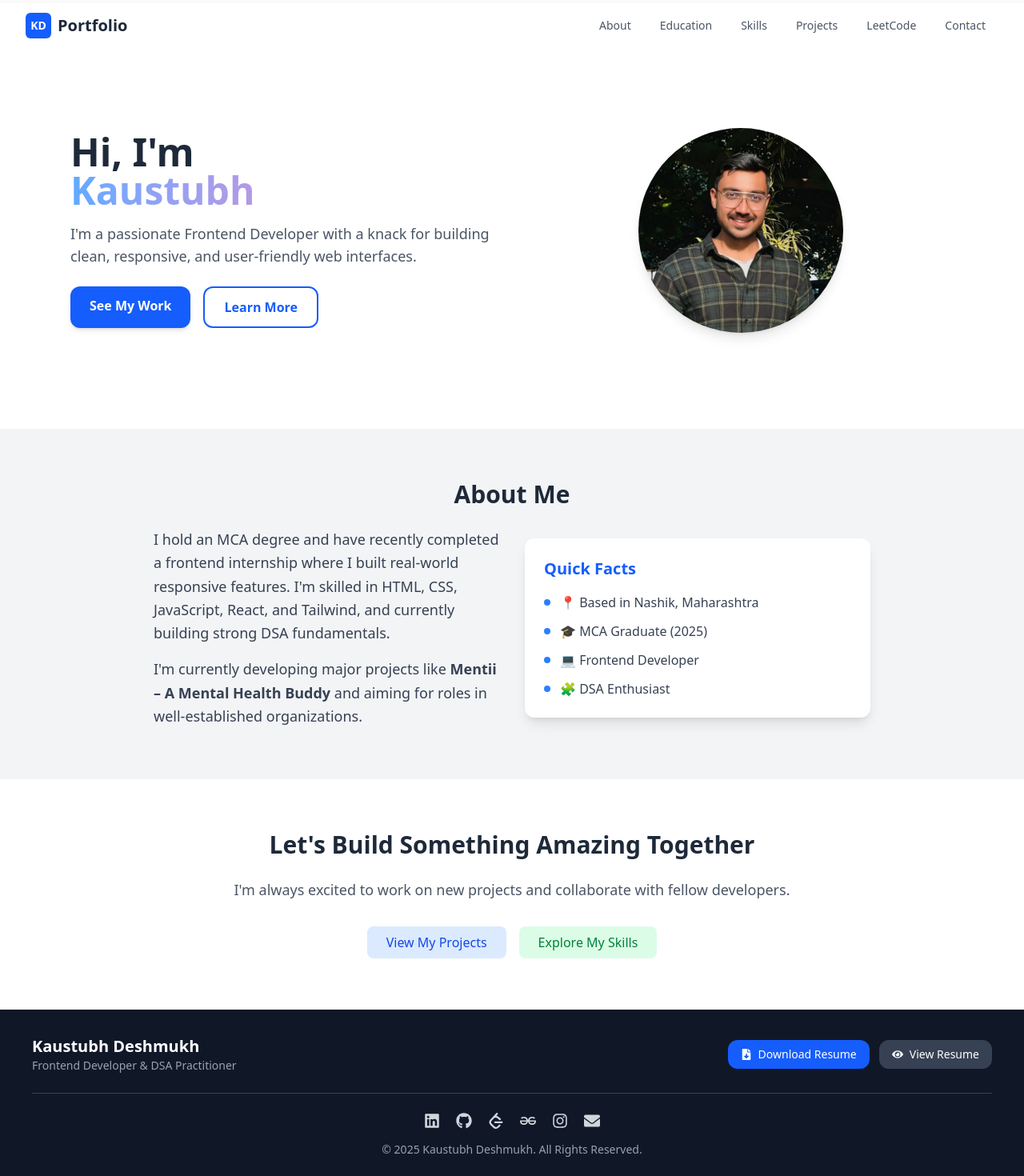
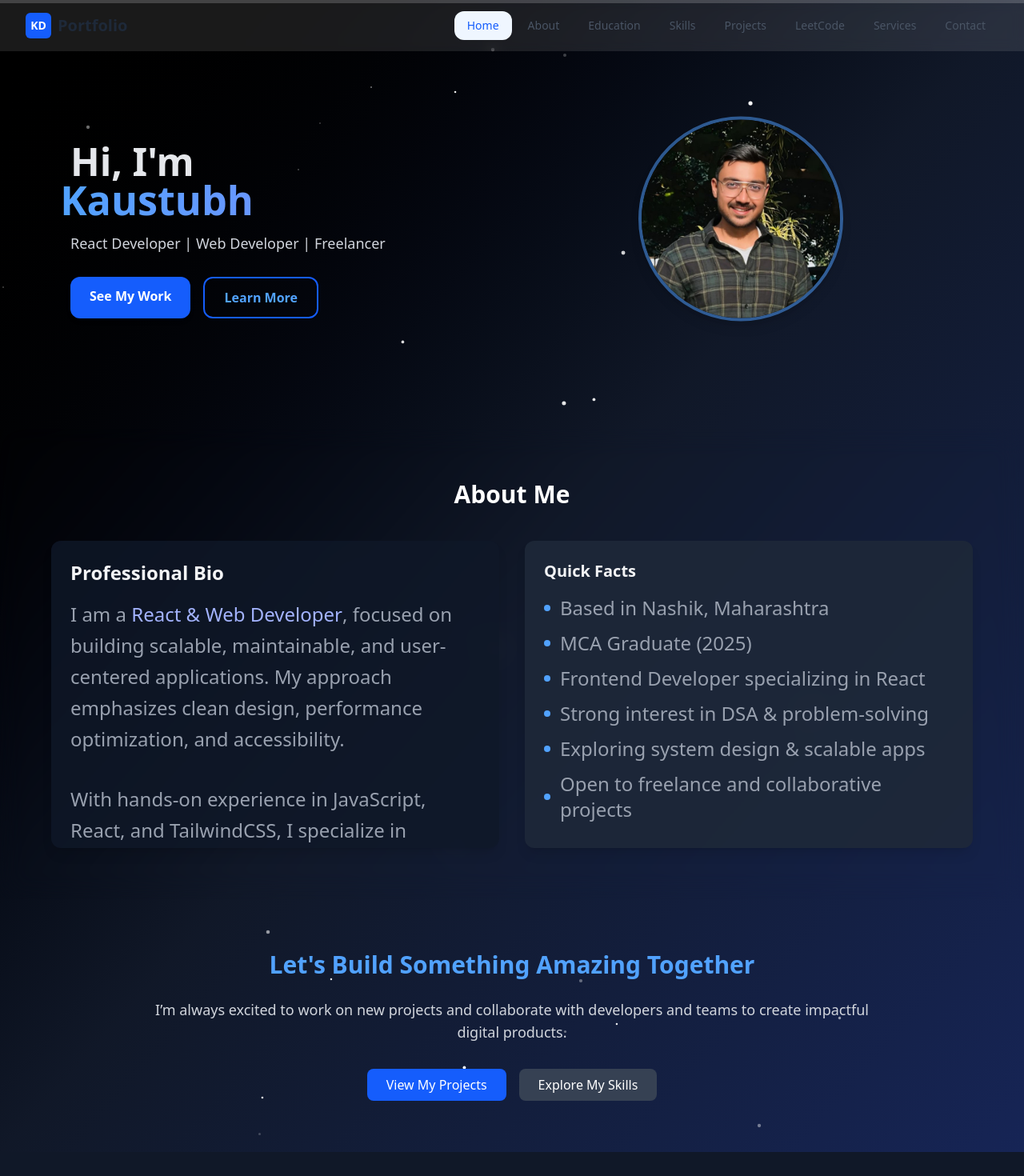
Before and after one commit to nameiskaustubh/Portfolio, a React (Vite) app: page / in a window 1280 px wide. Shown: the top 1470 px of the page at 80% size. Built offline with nearby package versions, Linux system fonts and the light colour scheme.

Commit message:
Updated Navbar with smooth underline animation

```diff
--- a/package.json
+++ b/package.json
@@ -17,7 +17,8 @@
     "react": "^19.1.0",
     "react-dom": "^19.1.0",
     "react-icons": "^5.5.0",
-    "react-router-dom": "^7.8.0"
+    "react-router-dom": "^7.8.0",
+    "react-typed": "^2.0.12"
   },
   "devDependencies": {
     "@eslint/js": "^9.30.1",
--- a/src/App.css
+++ b/src/App.css
@@ -3,3 +3,26 @@
 html {
     scroll-behavior: smooth;
   }
+  /* Custom Scrollbar */
+.custom-scrollbar::-webkit-scrollbar {
+  width: 8px; /* scrollbar thickness */
+}
+
+.custom-scrollbar::-webkit-scrollbar-track {
+  background: transparent; /* behind scrollbar */
+}
+
+.custom-scrollbar::-webkit-scrollbar-thumb {
+  background: rgba(156, 163, 175, 0.5); /* gray-400 semi transparent */
+  border-radius: 4px;
+}
+
+.custom-scrollbar::-webkit-scrollbar-thumb:hover {
+  background: rgba(156, 163, 175, 0.8); /* darker on hover */
+}
+
+/* For Firefox */
+.custom-scrollbar {
+  scrollbar-width: thin;
+  scrollbar-color: rgba(156, 163, 175, 0.6) transparent;
+}
--- a/src/App.jsx
+++ b/src/App.jsx
@@ -1,36 +1,48 @@
 import React from 'react';
-import { BrowserRouter as Router, Routes, Route } from 'react-router-dom';
+import { BrowserRouter as Router, Routes, Route, useLocation } from 'react-router-dom';
+import { AnimatePresence } from 'framer-motion';
+
 import Navbar from './components/Navbar';
 import Footer from './components/Footer';
 import Home from './pages/Home';
 import About from './components/About';
-
 import Education from './pages/Education';
 import Skills from './pages/Skills';
 import Projects from './pages/ProjectsSection';
 import LeetCode from './pages/Leetcode';
-import Contact  from './pages/Contact';
+import Services from './pages/Services';
+import Contact from './pages/Contact';
+import PageWrapper from './components/PageWrapper';
 
 import './App.css';
+
+function AnimatedRoutes() {
+  const location = useLocation();
+
+  return (
+    <AnimatePresence mode="wait">
+      <Routes location={location} key={location.pathname}>
+        <Route path="/" element={<PageWrapper><Home /></PageWrapper>} />
+        <Route path="/about" element={<PageWrapper><About /></PageWrapper>} />
+        <Route path="/education" element={<PageWrapper><Education /></PageWrapper>} />
+        <Route path="/skills" element={<PageWrapper><Skills /></PageWrapper>} />
+        <Route path="/projects" element={<PageWrapper><Projects /></PageWrapper>} />
+        <Route path="/leetcode" element={<PageWrapper><LeetCode /></PageWrapper>} />
+        <Route path="/Services" element={<PageWrapper><Services /></PageWrapper>} />
+        <Route path="/Contact" element={<PageWrapper><Contact /></PageWrapper>} />
+      </Routes>
+    </AnimatePresence>
+  );
+}
 
 function App() {
   return (
     <Router>
-      <div className="App min-h-screen flex flex-col">
+      <div className="App bg-gray-800 min-h-screen flex flex-col">
         <Navbar />
 
         <main className="flex-grow">
-          <Routes>
-            <Route path="/" element={<Home />} />
-            <Route path="/about" element={<About />} />
-            <Route path="/education" element={<Education />} />
-            <Route path="/skills" element={<Skills />} />
-            <Route path="/projects" element={<Projects />} />
-            <Route path="/leetcode" element={<LeetCode />} />
-            <Route path="/Contact" element={<Contact/>} />
-
-
-          </Routes>
+          <AnimatedRoutes />
         </main>
 
         <Footer />
--- a/src/components/Footer.jsx
+++ b/src/components/Footer.jsx
@@ -12,20 +12,21 @@ const Footer = () => {
         <div className="text-center md:text-left">
           <h2 className="text-xl font-bold text-white">Kaustubh Deshmukh</h2>
           <p className="text-sm text-gray-400">
-            Frontend Developer & DSA Practitioner
+            Web Developer | Freelancer | <br />
+            ReactJs | JavaScript | NodeJs
           </p>
         </div>
 
         <div className="flex gap-3">
           <a
-            href="/assets/Resume_Kaustubh_Deshmukh.pdf"
+            href="/assets/Kaustubh_Deshmukh_Resume1.pdf"
             download
             className="flex items-center gap-2 bg-blue-600 hover:bg-blue-500 text-white py-2 px-4 rounded-xl text-sm transition-all"
           >
             <FaFileDownload /> Download Resume
           </a>
           <a
-            href="/assets/Resume_Kaustubh_Deshmukh.pdf"
+            href="/assets/Kaustubh_Deshmukh_Resume1.pdf"
             target="_blank"
             rel="noopener noreferrer"
             className="flex items-center gap-2 bg-gray-700 hover:bg-gray-600 text-white py-2 px-4 rounded-xl text-sm transition-all"
--- a/src/components/Navbar.jsx
+++ b/src/components/Navbar.jsx
@@ -8,13 +8,18 @@ const Navbar = () => {
   const location = useLocation();
 
   const navItems = [
+    { path: '/', label: 'Home', id: 'Home' },
     { path: '/about', label: 'About', id: 'about' },
     { path: '/education', label: 'Education', id: 'education' },
     { path: '/skills', label: 'Skills', id: 'skills' },
     { path: '/projects', label: 'Projects', id: 'projects' },
     { path: '/leetcode', label: 'LeetCode', id: 'leetcode' },
+    { path: '/Services', label: 'Services', id: 'Services' },
     { path: '/Contact', label: 'Contact', id: 'Contact' },
   ];
+  useEffect(() => {
+    window.scrollTo(0, 0);
+  }, [location.pathname]);
 
   useEffect(() => {
     const handleScroll = () => {
@@ -78,7 +83,7 @@ const Navbar = () => {
           <div className="flex-shrink-0">
   <Link to="/" className="flex items-center gap-2">
     <div className="w-8 h-8 bg-blue-600 rounded-md flex items-center justify-center">
-      <span className="text-white font-bold text-sm">KD</span>
+      <span className="text-white font-bold text-sm"> KD </span>
     </div>
     <span className="text-xl font-semibold text-gray-800 dark:text-gray-200">
       Portfolio
@@ -104,9 +109,6 @@ const Navbar = () => {
                       <span>{item.label}</span>
                     </span>
 
-                    {location.pathname === item.path && (
-                      <div className="absolute bottom-0 left-1/2 transform -translate-x-1/2 w-1 h-1 bg-gradient-to-r from-blue-500 to-blue-500 rounded-full animate-pulse"></div>
-                    )}
 
                     <div className="absolute inset-0 rounded-xl bg-gradient-to-r from-blue-500/10 to-blue-500/10 opacity-0 group-hover:opacity-100 transition-opacity duration-300"></div>
                   </Link>
--- /dev/null
+++ b/src/components/PageWrapper.jsx
@@ -0,0 +1,17 @@
+import { motion } from "framer-motion";
+
+const PageWrapper = ({ children }) => {
+  return (
+    <motion.div
+      initial={{ opacity: 0, y: 40 }}
+      animate={{ opacity: 1, y: 0 }}
+      exit={{ opacity: 0, y: -40 }}
+      transition={{ duration: 0.6, ease: "easeInOut" }}
+      className="w-full h-full"
+    >
+      {children}
+    </motion.div>
+  );
+};
+
+export default PageWrapper;
--- a/src/index.css
+++ b/src/index.css
@@ -1 +1,7 @@
 @import "tailwindcss";
+
+
+
+html {
+    scroll-behavior: smooth;
+  }
--- a/src/pages/Contact.jsx
+++ b/src/pages/Contact.jsx
@@ -76,10 +76,10 @@ const Contact = () => {
       <div className="max-w-6xl mx-auto">
         {/* Header Section */}
         <div className="text-center mb-12">
-          <div className="inline-flex items-center gap-2 bg-green-900/30 border border-green-800/50 text-green-300 px-3 py-1.5 rounded-full text-sm font-medium mb-6">
+          {/* <div className="inline-flex items-center gap-2 bg-green-900/30 border border-green-800/50 text-green-300 px-3 py-1.5 rounded-full text-sm font-medium mb-6">
             <div className="w-2 h-2 bg-green-400 rounded-full animate-pulse"></div>
             Available for Work
-          </div>
+          </div> */}
           <h1 className="text-4xl sm:text-5xl font-bold text-white mb-4">
             Let's Work Together
           </h1>
--- a/src/pages/Home.jsx
+++ b/src/pages/Home.jsx
@@ -1,25 +1,82 @@
 import React from "react";
 import { Link } from "react-router-dom";
+import { motion } from "framer-motion";
 import profilePic from "../assets/profile.jpg";
+
+// Variants for reusable animations
+const fadeUp = {
+  hidden: { opacity: 0, y: 40 },
+  visible: (i = 1) => ({
+    opacity: 1,
+    y: 0,
+    transition: { delay: i * 0.2, duration: 0.6, ease: "easeOut" },
+  }),
+};
+
+// Floating star component for galaxy background
+const Star = ({ size, top, left, delay }) => (
+  <motion.div
+    className="absolute rounded-full bg-white shadow-md"
+    style={{ width: size, height: size, top, left }}
+    animate={{ opacity: [0.2, 1, 0.2], scale: [1, 1.3, 1] }}
+    transition={{ duration: 3, repeat: Infinity, delay }}
+  />
+);
 
 const Home = () => {
   return (
-    <div className="min-h-screen bg-white dark:bg-gray-900 text-gray-800 dark:text-white">
+    <div className="relative min-h-screen bg-gradient-to-br from-black via-gray-900 to-blue-950 text-gray-200 overflow-hidden">
+      {/* Galaxy Stars Background */}
+      {[...Array(30)].map((_, i) => (
+        <Star
+          key={i}
+          size={`${Math.random() * 3 + 1.5}px`}
+          top={`${Math.random() * 100}%`}
+          left={`${Math.random() * 100}%`}
+          delay={Math.random() * 5}
+        />
+      ))}
 
-      <section className="pt-20 pb-10">
+      {/* Hero Section */}
+      <section className="pt-20 pb-10 relative z-10">
         <div className="flex flex-col-reverse md:flex-row items-center justify-between max-w-6xl mx-auto px-6 py-20 gap-10">
+          {/* Left Text Content */}
+          <motion.div
+            className="md:w-1/2"
+            initial="hidden"
+            animate="visible"
+            variants={fadeUp}
+          >
+            <motion.h1
+              className="text-4xl md:text-5xl font-bold mb-4"
+              variants={fadeUp}
+            >
+              Hi, I'm{" "}
+              <motion.span
+                className="block text-transparent bg-clip-text bg-gradient-to-r from-blue-400 to-indigo-400"
+                animate={{ scale: [1, 1.05, 1] }}
+                transition={{ duration: 4, repeat: Infinity }}
+              >
+                Kaustubh
+              </motion.span>
+            </motion.h1>
 
-          <div className="md:w-1/2">
-            <h1 className="text-4xl md:text-5xl font-bold mb-4">
-              Hi, I'm{" "}
-              <span className="block text-transparent bg-clip-text bg-gradient-to-r from-blue-400 to-pink-400 animate-pulse">
-                Kaustubh
-              </span>
-            </h1>
-            <p className="text-lg text-gray-600 dark:text-gray-300 mb-6">
-              I'm a passionate Frontend Developer with a knack for building clean, responsive, and user-friendly web interfaces.
-            </p>
-            <div className="flex gap-4">
+            {/* Roles */}
+            <motion.p
+              className="text-lg text-gray-300 mb-6 h-8"
+              initial={{ opacity: 0 }}
+              animate={{ opacity: 1 }}
+              transition={{ delay: 1 }}
+            >
+              <motion.span
+                animate={{ x: [0, -5, 0] }}
+                transition={{ repeat: Infinity, duration: 2 }}
+              >
+                React Developer | Web Developer | Freelancer
+              </motion.span>
+            </motion.p>
+
+            <motion.div className="flex gap-4" variants={fadeUp} custom={3}>
               <Link
                 to="/projects"
                 className="inline-block bg-blue-600 text-white px-6 py-3 rounded-xl font-semibold shadow-md hover:bg-blue-700 transition"
@@ -28,90 +85,158 @@ const Home = () => {
               </Link>
               <a
                 href="#about"
-                  className="inline-block border-2 border-blue-600 text-blue-600 dark:text-blue-400 px-6 py-3 rounded-xl font-semibold hover:bg-blue-600 hover:text-white transition"
+                className="inline-block border-2 border-blue-600 text-blue-400 px-6 py-3 rounded-xl font-semibold hover:bg-blue-600 hover:text-white transition"
               >
                 Learn More
               </a>
-            </div>
-          </div>
+            </motion.div>
+          </motion.div>
 
-          <div className="md:w-1/2 flex justify-center">
-            <img
+          {/* Right Profile Image */}
+          <motion.div
+            className="md:w-1/2 flex justify-center"
+            initial={{ scale: 0, opacity: 0 }}
+            animate={{ scale: 1, opacity: 1 }}
+            transition={{ duration: 0.8, ease: "easeOut" }}
+          >
+            <motion.img
               src={profilePic}
               alt="Kaustubh Profile"
-              className="w-64 h-64 rounded-full object-cover shadow-lg
-              transition-transform duration-500 ease-in-out hover:scale-105 hover:rotate-3 active:scale-95"
+              className="w-64 h-64 rounded-full object-cover shadow-lg border-4 border-blue-400/50"
+              animate={{
+                y: [0, -15, 0],
+              }}
+              transition={{ duration: 4, repeat: Infinity, ease: "easeInOut" }}
             />
-          </div>
+          </motion.div>
         </div>
       </section>
 
-      <section id="about" className="bg-gray-100 dark:bg-gray-800 py-16 px-6 scroll-mt-20 md:scroll-mt-24">
-        <div className="max-w-4xl mx-auto">
-          <h2 className="text-3xl font-bold mb-6 text-center">About Me</h2>
+      {/* About Section */}
+      <section
+        id="about"
+        className="py-16 px-6 relative z-10 backdrop-blur-lg"
+      >
+        <motion.div
+          className="max-w-6xl mx-auto"
+          initial="hidden"
+          whileInView="visible"
+          viewport={{ once: true, amount: 0.2 }}
+          variants={fadeUp}
+        >
+          <h1 className="text-3xl font-bold mb-10 text-center text-white ">
+            About Me
+          </h1>
 
-          <div className="grid md:grid-cols-2 gap-8 items-center">
-            <div>
-              <p className="text-gray-700 dark:text-gray-300 text-lg leading-relaxed mb-4">
-                I hold an MCA degree and have recently completed a frontend internship where I built real-world responsive features.
-                I'm skilled in HTML, CSS, JavaScript, React, and Tailwind, and currently building strong DSA fundamentals.
+          {/* Flexbox Layout for Two Scrollable Cards */}
+          <div className=" flex flex-col md:flex-row gap-8">
+            {/* Bio Card */}
+            <motion.div
+  className="flex-1 bg-gray-900/80 rounded-xl p-6 shadow-lg
+             max-h-96 overflow-y-auto custom-scrollbar"
+  initial={{ opacity: 0, y: 40 }}
+  whileInView={{ opacity: 1, y: 0 }}
+  transition={{ duration: 0.8 }}
+>
+  <h1 className="text-2xl font-bold mb-4 text-gray-100">
+    Professional Bio
+  </h1>
+
+  <p className="text-2xl text-gray-400 leading-relaxed mb-3">
+    I am a <span className="text-indigo-300 font-medium">React & Web Developer</span>,
+    focused on building scalable, maintainable, and user-centered applications.
+    My approach emphasizes clean design, performance optimization, and accessibility.
   </p>
-              <p className="text-gray-700 dark:text-gray-300 text-lg leading-relaxed">
-                I'm currently developing major projects like <strong>Mentii – A Mental Health Buddy</strong> and aiming for roles in well-established organizations.
+    <br />
+  <p className="text-2xl text-gray-400 leading-relaxed mb-3">
+    With hands-on experience in JavaScript, React, and TailwindCSS,
+    I specialize in creating responsive interfaces and seamless user experiences.
+    My goal is to translate complex problems into intuitive, functional solutions.
   </p>
+  <br />
+
+  <p className="text-gray-400
+  text-2xl -gray-300 leading-relaxed mb-3">
+    Beyond coding, I enjoy collaborating with developers and contributing
+    to projects that make a real impact. I'm continuously improving my skills
+    in <span className="text-indigo-300 font-medium">frontend engineering, DSA, and system design</span>.
+  </p>
+<br />
+  <p className="text-2xl text-gray-400 leading-relaxed">
+    Currently, I’m open to freelance projects, and opportunities
+    where I can apply my skills and grow with challenging problems.
+  </p>
+</motion.div>
+
+
+            {/* Quick Facts Card */}
+            <motion.div
+              className="flex-1 bg-gray-800/90 rounded-xl p-6 shadow-lg max-h-96 overflow-y-auto custom-scrollbar"
+              initial={{ opacity: 0, y: 40 }}
+              whileInView={{ opacity: 1, y: 0 }}
+              transition={{ duration: 0.8, delay: 0.2 }}
+            >
+              <h3 className="text-xl font-semibold mb-4 text-gray-100">
+                Quick Facts
+              </h3>
+              <ul className=" space-y-3 text-2xl text-gray-400">
+                {[
+                  "Based in Nashik, Maharashtra",
+                  "MCA Graduate (2025)",
+                  "Frontend Developer specializing in React",
+                  "Strong interest in DSA & problem-solving",
+                  "Exploring system design & scalable apps",
+                  "Open to freelance and collaborative projects",
+                ].map((fact, i) => (
+                  <motion.li
+                    key={i}
+                    className="flex items-center"
+                    initial={{ opacity: 0, x: -20 }}
+                    whileInView={{ opacity: 1, x: 0 }}
+                    transition={{ delay: i * 0.2 }}
+                  >
+                    <span className="w-2 h-2 bg-blue-400 rounded-full mr-3"></span>
+                    {fact}
+                  </motion.li>
+                ))}
+              </ul>
+            </motion.div>
           </div>
-
-            <div className="bg-white dark:bg-gray-700 rounded-xl p-6 shadow-lg">
-              <h3 className="text-xl font-semibold mb-4 text-blue-600 dark:text-blue-400">Quick Facts</h3>
-              <ul className="space-y-3 text-gray-700 dark:text-gray-300">
-                <li className="flex items-center">
-                  <span className="w-2 h-2 bg-blue-500 rounded-full mr-3"></span>
-                  📍 Based in Nashik, Maharashtra
-                </li>
-                <li className="flex items-center">
-                  <span className="w-2 h-2 bg-blue-500 rounded-full mr-3"></span>
-                  🎓 MCA Graduate (2025)
-                </li>
-                <li className="flex items-center">
-                  <span className="w-2 h-2 bg-blue-500 rounded-full mr-3"></span>
-                  💻 Frontend Developer
-                </li>
-                <li className="flex items-center">
-                  <span className="w-2 h-2 bg-blue-500 rounded-full mr-3"></span>
-                  🧩 DSA Enthusiast
-                </li>
-              </ul>
-            </div>
-          </div>
-        </div>
+        </motion.div>
       </section>
 
-      <section className="py-16 px-6">
-        <div className="max-w-4xl mx-auto text-center">
-          <h2 className="text-3xl font-bold mb-6">Let's Build Something Amazing Together</h2>
-          <p className="text-lg text-gray-600 dark:text-gray-300 mb-8">
-            I'm always excited to work on new projects and collaborate with fellow developers.
+      {/* Call-to-Action Section */}
+      <section className="py-16 px-6 relative z-10">
+        <motion.div
+          className="max-w-4xl mx-auto text-center"
+          initial="hidden"
+          whileInView="visible"
+          viewport={{ once: true, amount: 0.2 }}
+          variants={fadeUp}
+        >
+          <h2 className="text-3xl font-bold mb-6 text-blue-400">
+            Let's Build Something Amazing Together
+          </h2>
+          <p className="text-lg text-gray-300 mb-8">
+            I’m always excited to work on new projects and collaborate with
+            developers and teams to create impactful digital products.
           </p>
           <div className="flex flex-wrap justify-center gap-4">
             <Link
               to="/projects"
-  className="bg-blue-100 text-blue-700 px-6 py-2 rounded-lg font-medium hover:bg-blue-200 transition-colors"
+              className="bg-blue-600 text-white px-6 py-2 rounded-lg font-medium hover:bg-blue-700 transition-colors"
             >
               View My Projects
             </Link>
-
             <Link
               to="/skills"
-  className="bg-green-100 text-green-700 px-6 py-2 rounded-lg font-medium hover:bg-green-200 transition-colors"
+              className="bg-gray-700 text-white px-6 py-2 rounded-lg font-medium hover:bg-gray-600 transition-colors"
             >
               Explore My Skills
             </Link>
-
           </div>
-        </div>
+        </motion.div>
       </section>
-
-      <section></section>
     </div>
   );
 };
--- a/src/pages/Leetcode.jsx
+++ b/src/pages/Leetcode.jsx
@@ -13,10 +13,10 @@ const LeetCode = () => {
         <div className="container mx-auto px-6">
           <div className="max-w-4xl mx-auto text-center">
 
-            <div className="inline-flex items-center gap-3 bg-gray-800/80 backdrop-blur-sm border border-gray-700 rounded-full px-5 py-2 mb-8">
+            {/* <div className="inline-flex items-center gap-3 bg-gray-800/80 backdrop-blur-sm border border-gray-700 rounded-full px-5 py-2 mb-8">
               <div className="w-2 h-2 bg-green-400 rounded-full animate-pulse"></div>
               <span className="text-green-400 text-sm font-medium">Currently Learning</span>
-            </div>
+            </div> */}
 
             <h1 className="text-5xl md:text-6xl font-bold mb-6 text-white">
               LeetCode Progress
--- /dev/null
+++ b/src/pages/Services.jsx
@@ -0,0 +1,82 @@
+import React from "react";
+import { Link } from "react-router-dom";
+import { Code, Palette, Rocket, Database, Globe, Wrench } from "lucide-react"; // icons
+
+const services = [
+  {
+    title: "Frontend Development",
+    description: "Building responsive and interactive websites using React, Tailwind CSS, and modern JavaScript.",
+    icon: <Code className="w-10 h-10 text-blue-400" />,
+  },
+  {
+    title: "Full-Stack Development",
+    description: "Developing scalable web apps with MERN stack (MongoDB, Express, React, Node.js).",
+    icon: <Database className="w-10 h-10 text-green-400" />,
+  },
+  {
+    title: "UI/UX Design",
+    description: "Designing clean and intuitive user experiences with a focus on usability and aesthetics.",
+    icon: <Palette className="w-10 h-10 text-pink-400" />,
+  },
+  {
+    title: "Deployment & Hosting",
+    description: "Deploying apps seamlessly on Vercel, Netlify, or Firebase for global reach.",
+    icon: <Rocket className="w-10 h-10 text-purple-400" />,
+  },
+  {
+    title: "SEO Optimization",
+    description: "Improving visibility of websites with optimized structure and best practices.",
+    icon: <Globe className="w-10 h-10 text-yellow-400" />,
+  },
+  {
+    title: "Custom Projects",
+    description: "Delivering tailored solutions such as portfolios, blogs, and e-commerce applications.",
+    icon: <Wrench className="w-10 h-10 text-red-400" />,
+  },
+];
+
+const Services = () => {
+  return (
+    <div className="min-h-screen bg-gray-900 pt-20 pb-16">
+      {/* Header */}
+      <div className="text-center mb-16">
+        <h1 className="text-5xl font-bold text-white mb-4">My Services</h1>
+        <p className="text-gray-400 text-xl mb-8">
+          Turning ideas into reality with code, design, and innovation.
+        </p>
+        <div className="w-24 h-1 bg-gradient-to-r from-blue-500 to-purple-500 mx-auto rounded-full"></div>
+      </div>
+
+      {/* Services Grid */}
+      <div className="max-w-6xl mx-auto grid grid-cols-1 sm:grid-cols-2 lg:grid-cols-3 gap-10 px-6">
+        {services.map((service, index) => (
+          <div
+            key={index}
+            className="bg-gray-800 rounded-2xl p-8 shadow-lg hover:shadow-2xl hover:scale-105 transition-transform duration-300"
+          >
+            <div className="mb-6">{service.icon}</div>
+            <h3 className="text-2xl font-semibold text-white mb-4">
+              {service.title}
+            </h3>
+            <p className="text-gray-400">{service.description}</p>
+          </div>
+        ))}
+      </div>
+
+      {/* CTA */}
+      <div className="text-center mt-16">
+        <p className="text-gray-300 text-lg mb-4">
+          Have a project in mind? Let’s build it together.
+        </p>
+        <Link
+          to="/Contact"
+          className="inline-block bg-gradient-to-r from-blue-500 to-purple-600 text-white font-medium px-6 py-3 rounded-full shadow-md hover:shadow-xl transition-all"
+        >
+          Contact Me
+        </Link>
+      </div>
+    </div>
+  );
+};
+
+export default Services;
```
Also changed, not shown: src/pages/Skills.jsx (+4 -4 lines), 2 other files (tests, documents, lock files or other folders). Lines whose indentation alone changed are shown as unchanged.
